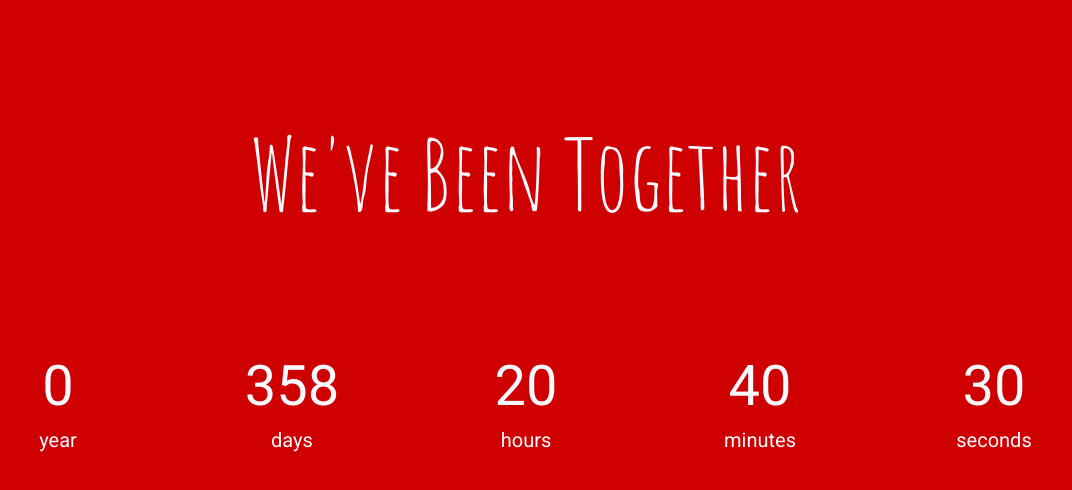
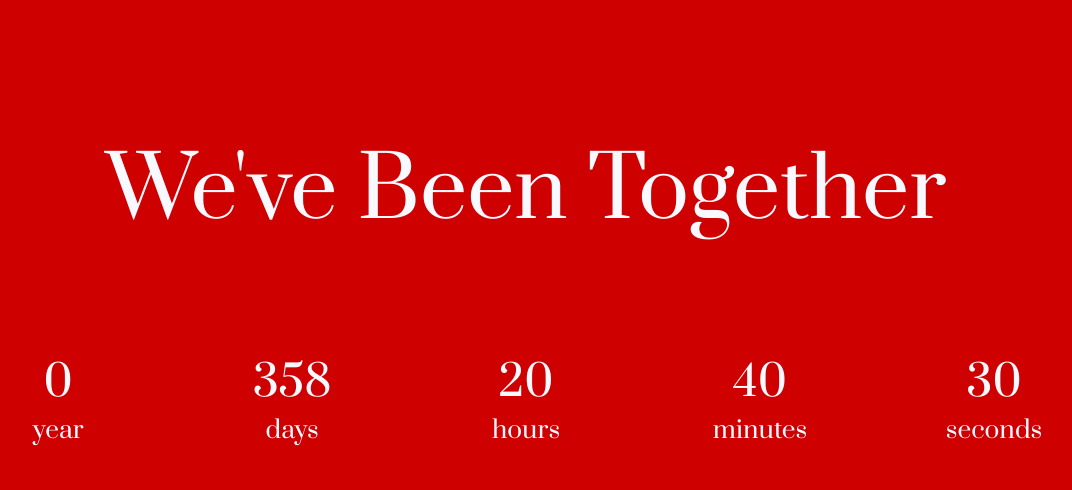
Before and after one commit to franknavarro/fmanniversary, a plain HTML site: page index.html in a window 1280 px wide. Shown: the whole page, without its empty margins (114-1186 px from the left). Drawn offline with nearby package versions, Linux system fonts and the light colour scheme; a web font is replaced by a local one.

Commit message:
Changed Fonts

```diff
--- a/css/style.css
+++ b/css/style.css
@@ -1,3 +1,7 @@
+body {
+    font-family: 'Prata', serif;
+}
+
 div#countup {
     background-color: #CE0000;
     color: ghostwhite;
@@ -8,18 +12,18 @@ div#countup {
     position: relative;
 }
 
-.timelabel {
-    font-size: 20px;
+.countup-header h1 {
+    font-size: 2.25em;
+    text-transform: capitalize;
+    padding-bottom: 15px;
 }
 
 .timeamount {
-    font-size: 2.5em;
+    font-size: 1.75em;
 }
 
-.countup-header {
-    font-size: 4em;
-    text-transform: capitalize;
-    font-family: 'Amatic SC', cursive;
+.timelabel {
+    font-size: 1em;
 }
 
 .countup-container {
@@ -30,20 +34,12 @@ div#countup {
     transform: translate(-50%,-50%);
 }
 
-.timer-content {
-    font-family: 'Roboto', sans-serif;
-}
-
 .timer-content .even-smaller * {
     margin: 0px;
 }
 
 .timer-content .even-smaller {
     margin-bottom: 25px;
-}
-
-.countup-header p {
-    padding-bottom: 15px;
 }
 
 @media (min-width:600px) {
@@ -55,9 +51,12 @@ div#countup {
     }
 
     .countup-header {
-        font-size: 7em;
         position: relative;
         height: 45%;
+    }
+
+    .countup-header h1 {
+        font-size: 4em;
     }
 
     .countup-container {
@@ -80,7 +79,15 @@ div#countup {
 }
 
 @media (min-width: 1200px) {
+    .countup-header h1 {
+        font-size: 6em;
+    }
+
     .timeamount {
-        font-size: 4em;
+        font-size: 3em;
+    }
+
+    .timelabel {
+        font-size: 1.75em;
     }
 }
--- a/index.html
+++ b/index.html
@@ -7,12 +7,13 @@
         <!-- The above 3 meta tags *must* come first in the head; any other head content must come *after* these tags -->
         <title>Together</title>
 
-
-        <link href="css/style.css" rel="stylesheet">
         <!-- Fonts -->
-        <link href="https://fonts.googleapis.com/css?family=Amatic+SC:400,700|Roboto:100,200,300,400,500,700" rel="stylesheet">
+        <link href="https://fonts.googleapis.com/css?family=Adamina|Josefin+Slab:400,400i,600,600i,700,700i|Prata|Slabo+27px" rel="stylesheet">
         <!-- Bootstrap -->
         <link href="css/bootstrap.min.css" rel="stylesheet">
+        <!-- Style Sheet -->
+        <link href="css/style.css" rel="stylesheet">
+
     </head>
 
     <body>
@@ -21,7 +22,7 @@
         <div id="countup">
             <div class="countup-container">
                 <div class="countup-header">
-                    <p class="vertical-center-content">We've been together</p>
+                    <h1 class="vertical-center-content">We've been together</h1>
                 </div>
                 <div class="timer-content">
                     <div class="vertical-center-content">
```
